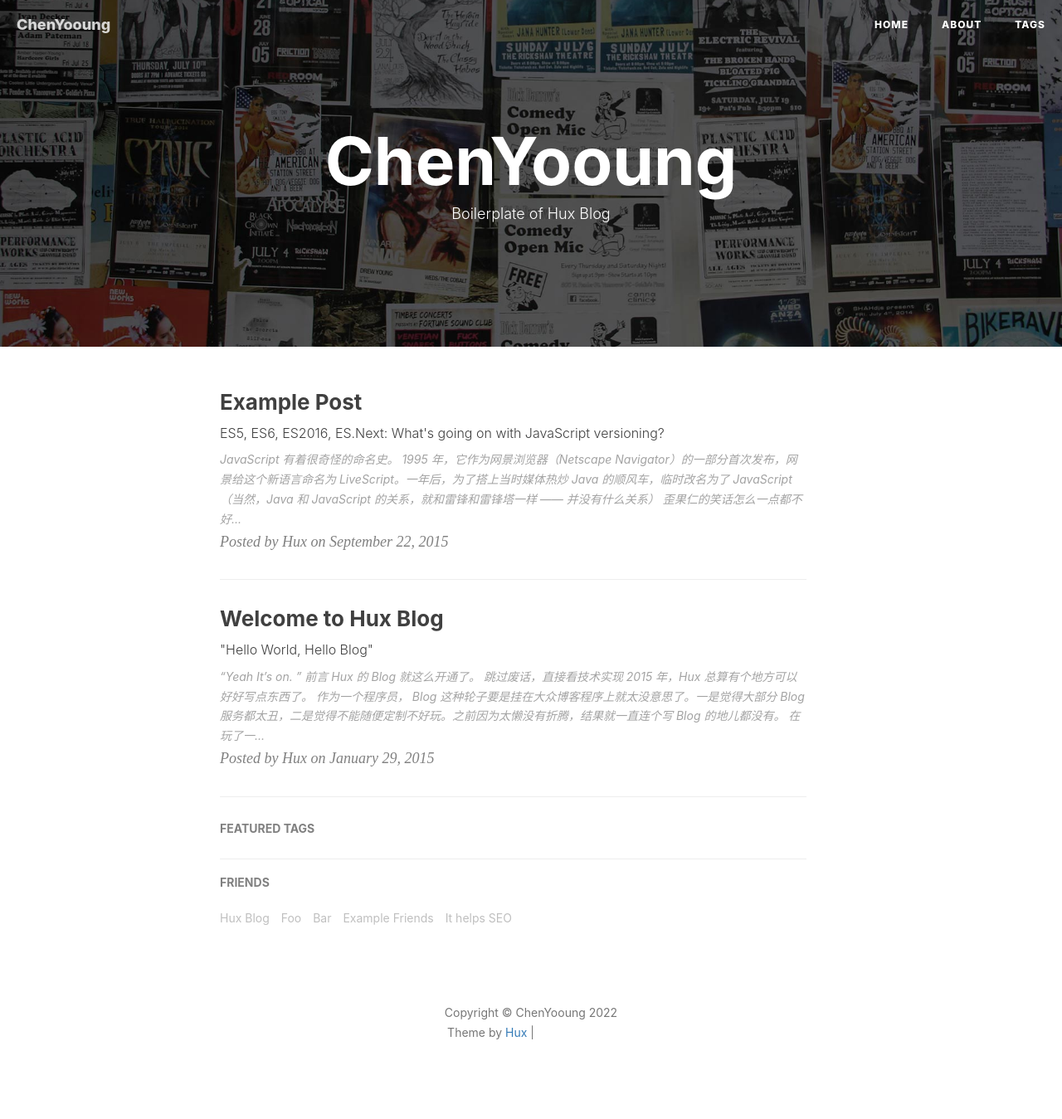
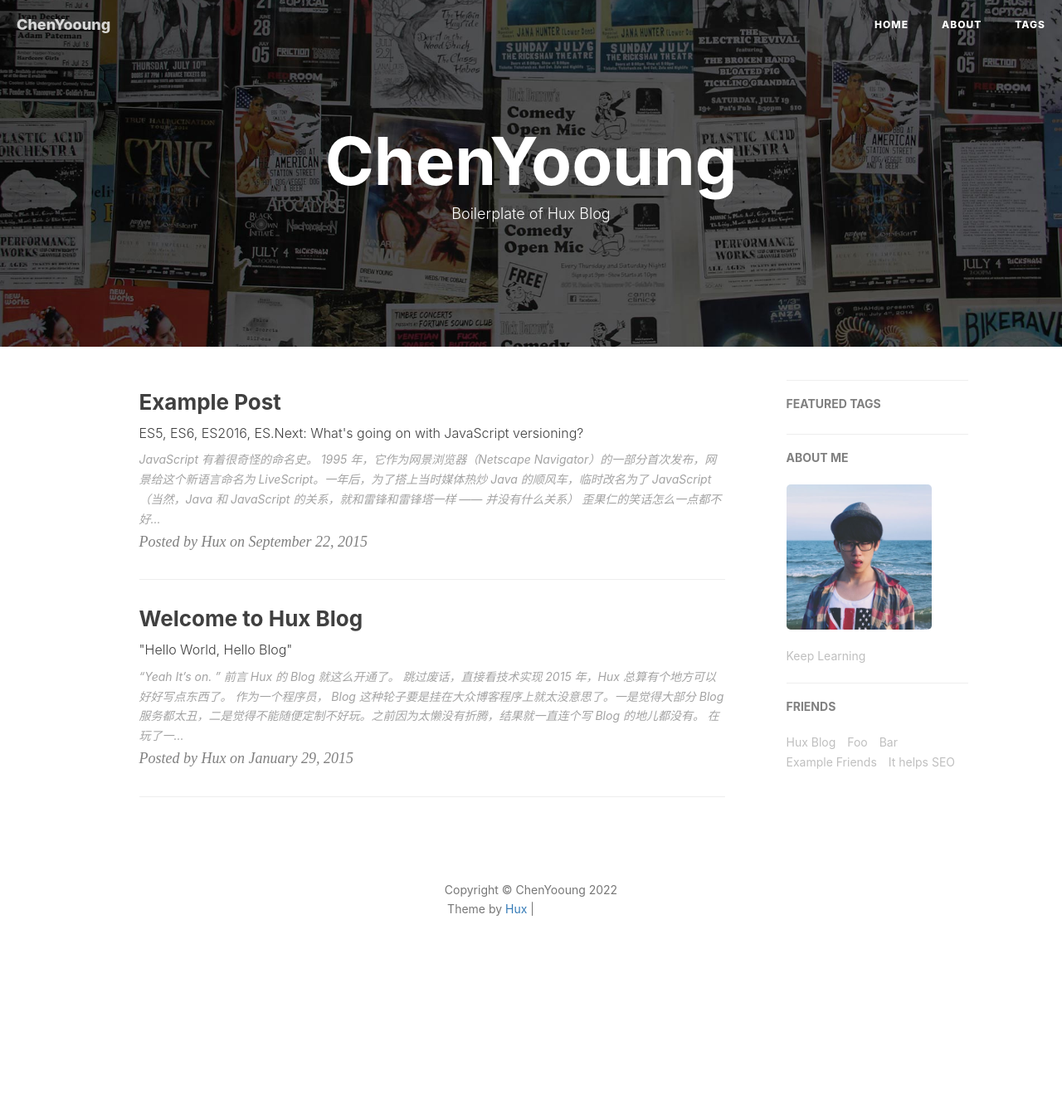
Before and after one commit to ChenYooung/ChenYooung.github.io, a Jekyll site: the page built from index.html, in a window 1280 px wide. Shown: the whole page at 83% size. Built offline with Jekyll 4.4.1, drawn with Linux system fonts in a browser that asks for light colours; nearby versions of some CDN libraries; the list of posts is cut into pages by our own code; comment, search, counter and statistics services are not loaded; after the commit the page ends 1200 px from its top, so only the background shows below that; grey boxes are pictures that could not be loaded.

Commit message:
change description and sideBar

```diff
--- a/_config.yml
+++ b/_config.yml
@@ -3,7 +3,7 @@ title: ChenYooung
 SEOTitle: ChenYooung的技术博客
 header-img: img/home-bg.jpg
 email: youngchen.pd@gmail.com
-description: ""
+description: "Keep Learning"
 keyword: ""
 url: "http://cyang.co"              # your host, for absolute URL
 baseurl: ""         # for example, '/blog' if your blog hosted on 'host/blog'
@@ -67,8 +67,8 @@ ga_domain: huangxuan.me
 
 
 # Sidebar settings
-sidebar: false                           # whether or not using Sidebar.
-sidebar-about-description: "写写代码，做做设计，看看产品。世界那么大，多玩玩看看。"
+sidebar: true                           # whether or not using Sidebar.
+sidebar-about-description: "Keep Learning"
 sidebar-avatar: /img/avatar-hux.jpg      # use absolute URL, seeing it's used in both `/` and `/about/`
 
 
```
